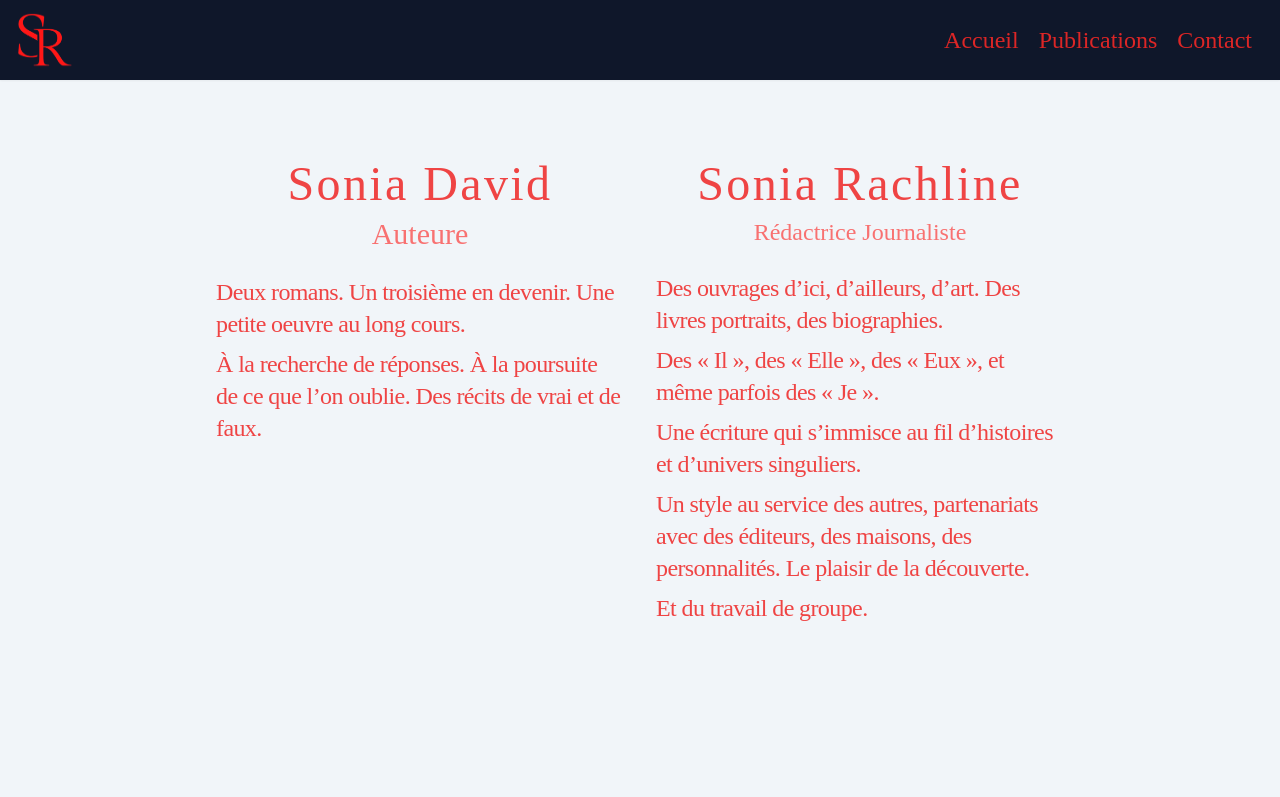
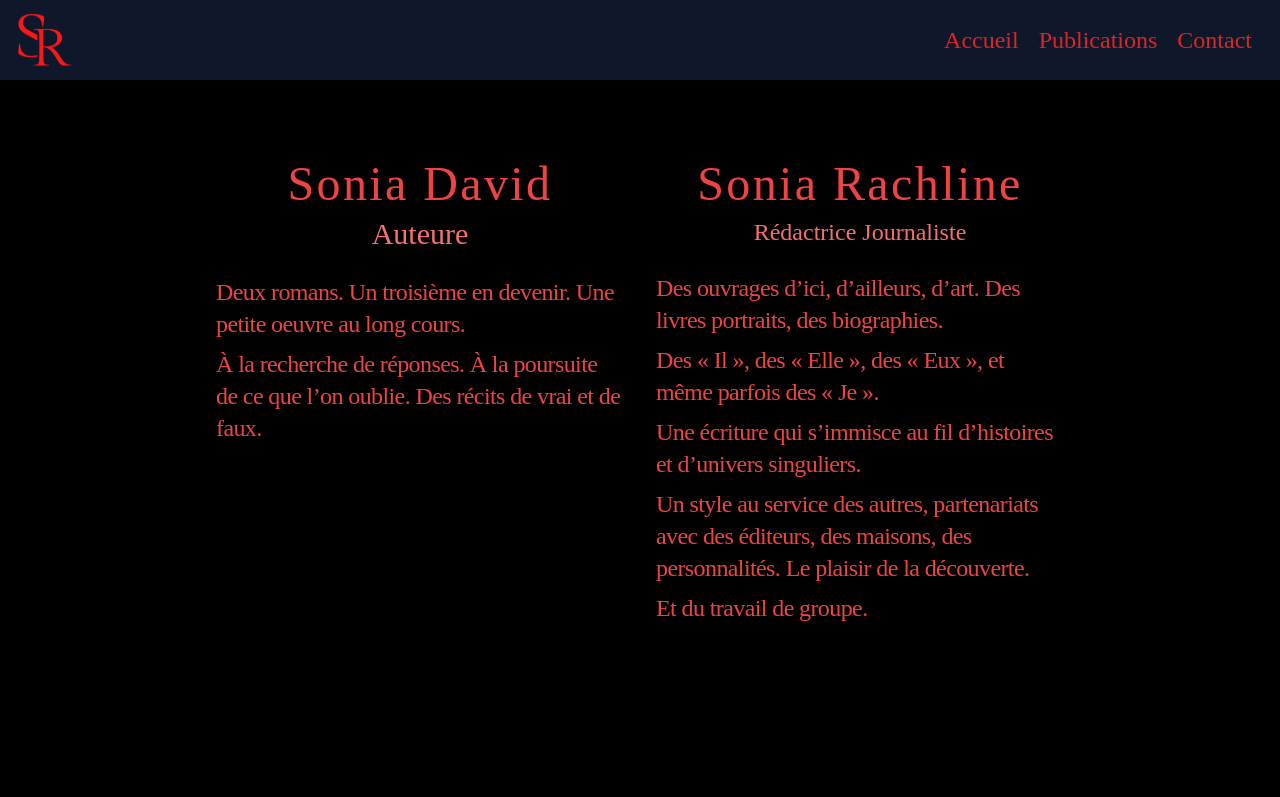
Before and after one commit to mrnguyencoder/sonia-rachline.fr, a React (Create React App) app: page /#/ in a window 1280 px wide. Shown: the top 797 px of the page. Built offline with nearby package versions, Linux system fonts and the light colour scheme.

Commit message:
change bg

```diff
--- a/src/App.js
+++ b/src/App.js
@@ -11,7 +11,7 @@ import Contact from './componants/Contact';
 
 function App() {
   return (
-    <div className='bg-slate-100'>
+    <div className='bg-black'>
         <NavBar />
         <Routes>
           <Route path= "/" element={<Home />} />
--- a/src/componants/Contact.jsx
+++ b/src/componants/Contact.jsx
@@ -5,7 +5,7 @@ import { EnvelopeIcon, PhoneIcon } from '@heroicons/react/24/outline';
 
 function Contact() {
   return (
-    <section className="text-red-700 h-screen bg-slate-900" >
+    <section className="text-red-700 h-screen bg-black" >
       <h2 className="text-center tracking-widest text-4xl lg:text-6xl py-10">Contact</h2>
       <div className="grid grid-cols-1 lg:grid-cols-2 md:gap-8">
         <div className="flex flex-col justify-center items-center space-y-8 py-6">
--- a/src/componants/MentionsLegales.jsx
+++ b/src/componants/MentionsLegales.jsx
@@ -40,7 +40,7 @@ function MentionsLegales() {
                   </Disclosure.Button>
                   <Disclosure.Panel className="p-4 text-lg md:text-xl lg:text-2xl">
                   <p>L’édition et la direction de la publication du Site est assurée par Sonia RACHLINE, domiciliée 75009 Paris, dont le numéro de téléphone: 0685421993, Siret : 49858433300021 APE : 741G et l'adresse e-mail: srachline@orange.fr.</p>
-                  <p className="">Le site Web est codé et développé par Van Duy NGUYEN, sociale Nguyen Dev, numéro de téléphone: 0782885224 ,  numéro Siret : 94782606100014 et l'adresse e-mail: mr.nguyencoder@gmail.com  </p>
+                  <p className="">Le site Web est codé et développé par Nguyen Dev, numéro de téléphone: 0782885224 ,  numéro Siret : 94782606100014 et l'adresse e-mail: mr.nguyencoder@gmail.com  </p>
                   <p>ci-après l'"Editeur".</p>
                   </Disclosure.Panel>
                 </>
--- a/src/componants/NavBar.jsx
+++ b/src/componants/NavBar.jsx
@@ -1,4 +1,4 @@
-import React from 'react';
+import React, { useState } from 'react';
 import { Link } from 'react-router-dom';
 import Bars3Icon from '@heroicons/react/24/outline/Bars3Icon';
 import Logo from '../assets/textsonia.png';
--- a/src/componants/Publications.jsx
+++ b/src/componants/Publications.jsx
@@ -227,7 +227,7 @@ function Publications() {
 }, {});
 
   return (
-    <section className="bg-slate-900">
+    <section className="">
       {selectedBook ? (
         <div className="grid grid-cols-1 md:grid-cols-2 p-8 min-h-screen">
           <div className="flex flex-col justify-center items-center text-red-600 space-y-4 text-xl max-w-3xl">
```
